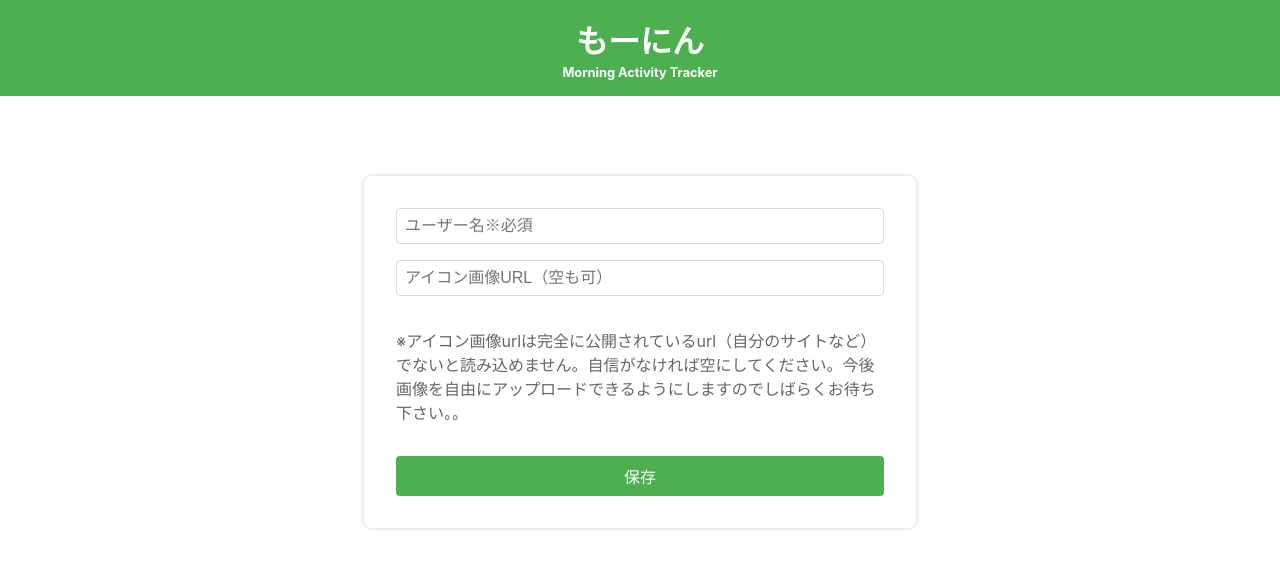
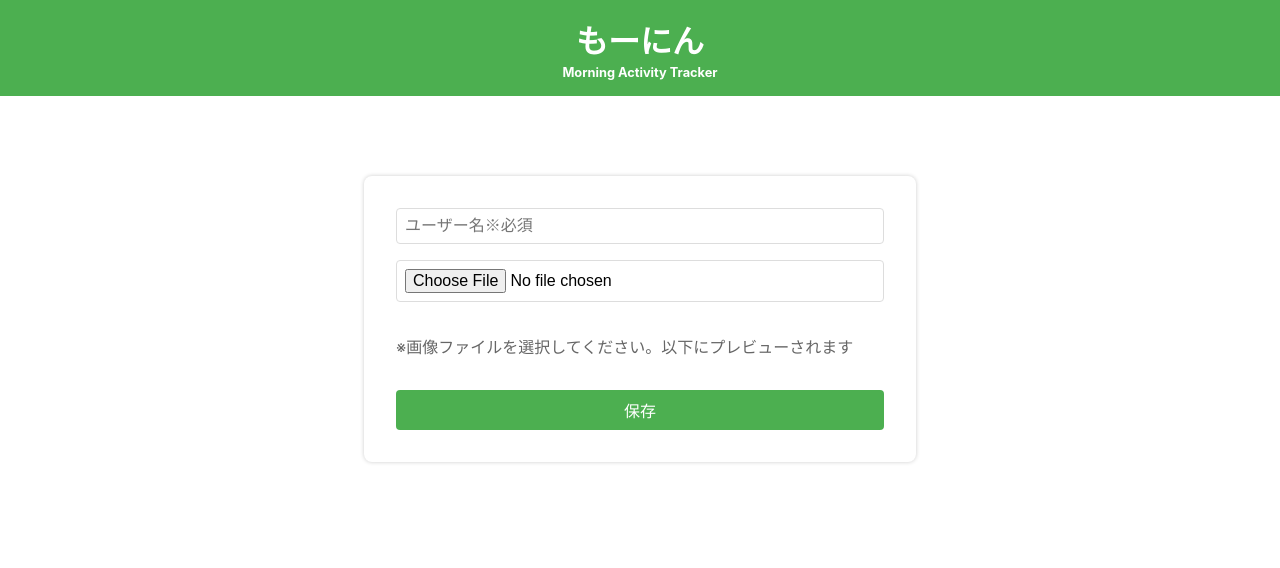
Before and after one commit to dorara-m/mornin, a React (Create React App) app: page / in a window 1280 px wide. Shown: the top 568 px of the page. Built offline with nearby package versions, Linux system fonts and the light colour scheme.

Commit message:
update: 画像アップローダー

```diff
--- a/src/App.tsx
+++ b/src/App.tsx
@@ -152,19 +152,11 @@ const App: React.FC = () => {
     });
   };
 
-  const getDefaultIconUrl = (username: string) => {
-    const firstChar = username.charAt(0) || "未設定";
-    return `https://placehold.jp/80/3e703e/ffffff/150x150.png?text=${encodeURIComponent(
-      firstChar
-    )}`;
-  };
-
   const handleUserSubmit = (newUsername: string, newIcon: string) => {
-    const iconUrl = newIcon.trim() || getDefaultIconUrl(newUsername);
     setUsername(newUsername);
-    setUserIcon(iconUrl);
+    setUserIcon(newIcon);
     localStorage.setItem("mornin-username", newUsername);
-    localStorage.setItem("mornin-userIcon", iconUrl);
+    localStorage.setItem("mornin-userIcon", newIcon);
     setShowUserForm(false);
   };
 
--- a/src/components/UserForm.tsx
+++ b/src/components/UserForm.tsx
@@ -44,6 +44,18 @@ const UserForm: React.FC<UserFormProps> = ({ onSubmit }) => {
   const [username, setUsername] = useState("");
   const [icon, setIcon] = useState("");
 
+  const handleImageUpload = (e: React.ChangeEvent<HTMLInputElement>) => {
+    const file = e.target.files?.[0];
+    if (file) {
+      const reader = new FileReader();
+      reader.onloadend = () => {
+        const base64String = reader.result as string;
+        setIcon(base64String);
+      };
+      reader.readAsDataURL(file);
+    }
+  };
+
   const handleSubmit = (e: React.FormEvent) => {
     e.preventDefault();
     if (username.trim()) {
@@ -61,15 +73,17 @@ const UserForm: React.FC<UserFormProps> = ({ onSubmit }) => {
           onChange={(e) => setUsername(e.target.value)}
           required
         />
-        <Input
-          type="text"
-          placeholder="アイコン画像URL（空も可）"
-          value={icon}
-          onChange={(e) => setIcon(e.target.value)}
-        />
+        <Input type="file" accept="image/*" onChange={handleImageUpload} />
         <p style={{ fontSize: "1rem", color: "#666" }}>
-          ※アイコン画像urlは完全に公開されているurl（自分のサイトなど）でないと読み込めません。自信がなければ空にしてください。今後画像を自由にアップロードできるようにしますのでしばらくお待ち下さい。。
+          ※画像ファイルを選択してください。以下にプレビューされます
         </p>
+        {icon && (
+          <img
+            src={icon}
+            alt="プレビュー"
+            style={{ maxWidth: "200px", marginTop: "1rem" }}
+          />
+        )}
         <Button type="submit">保存</Button>
       </Form>
     </FormContainer>
```
Also changed, not shown: 1 other file (tests, documents, lock files or other folders).
